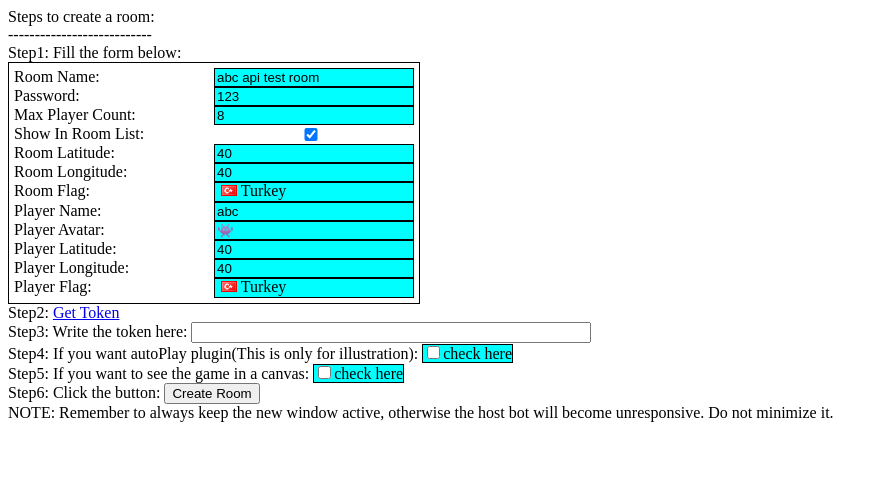
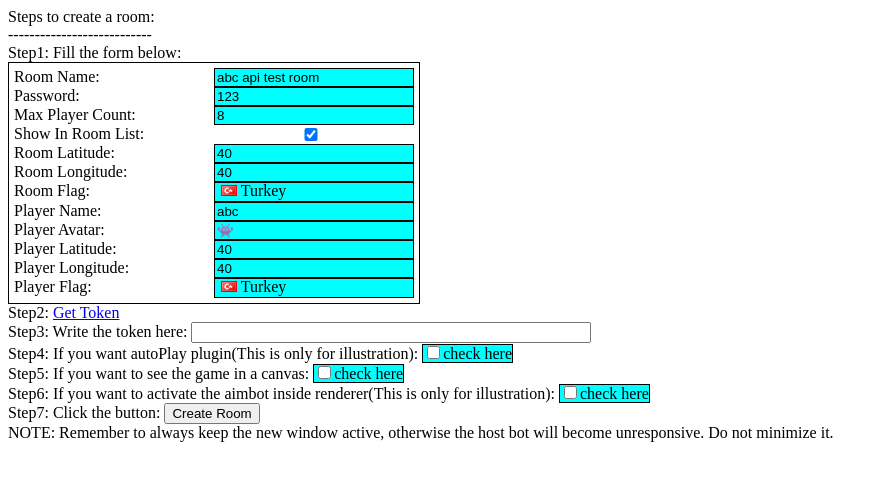
Before and after one commit to wxyz-abcd/node-haxball, a browser extension: page examples_web/src/createRoom.html in a window 1280 px wide. Shown: the whole page, without its empty margins (0-888 px from the left). Drawn offline with Linux system fonts and the light colour scheme.

Commit message:
examples_web mini bugfix

```diff
--- a/examples_web/src/createRoom.html
+++ b/examples_web/src/createRoom.html
@@ -52,7 +52,8 @@
     Step3: Write the token here: <input class="inputLong" id="token" type="text" /><br/>
     Step4: If you want autoPlay plugin(This is only for illustration): <label class="input"><input id="autoPlay" type="checkbox" />check here</label><br/>
     Step5: If you want to see the game in a canvas: <label class="input"><input id="notHeadless" type="checkbox" />check here</label><br/>
-    Step6: Click the button: <button id="cr">Create Room</button><br/>
+    Step6: If you want to activate the aimbot inside renderer(This is only for illustration): <label class="input"><input id="aimbot" type="checkbox" />check here</label><br/>
+    Step7: Click the button: <button id="cr">Create Room</button><br/>
     NOTE: Remember to always keep the new window active, otherwise the host bot will become unresponsive. Do not minimize it.
     <script src="./createRoom.js"></script>
   </body>
```
